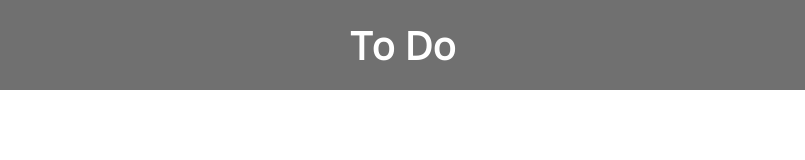
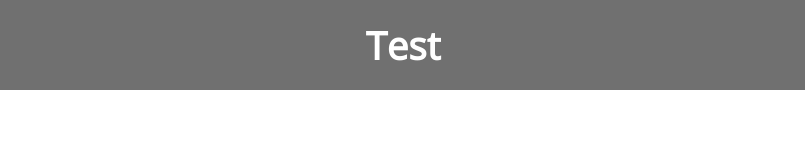
Before and after one commit to JoshCrouch/todo, a plain HTML site: page index.html in a window 1280 px wide. Shown: the full height of the page, 237-1042 px from the left. Drawn offline with nearby package versions, Linux system fonts and the light colour scheme.

Commit message:
This is just a test

```diff
--- a/index.html
+++ b/index.html
@@ -17,7 +17,7 @@
                 <img class="headerSvg" src="Plus.svg" onclick="add()">
             </div>
 
-            <h1 id="title" class="headerItem">To Do</h1>
+            <h1 id="title" class="headerItem">Test</h1>
 
             <div class="headerItem">
                 <img class="headerSvg" src="Minus.svg" onclick="empty()">
```
